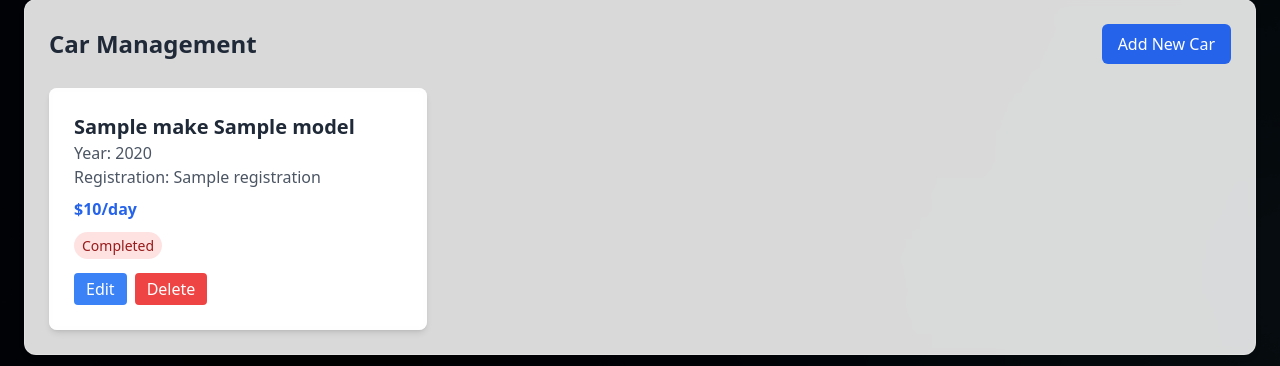
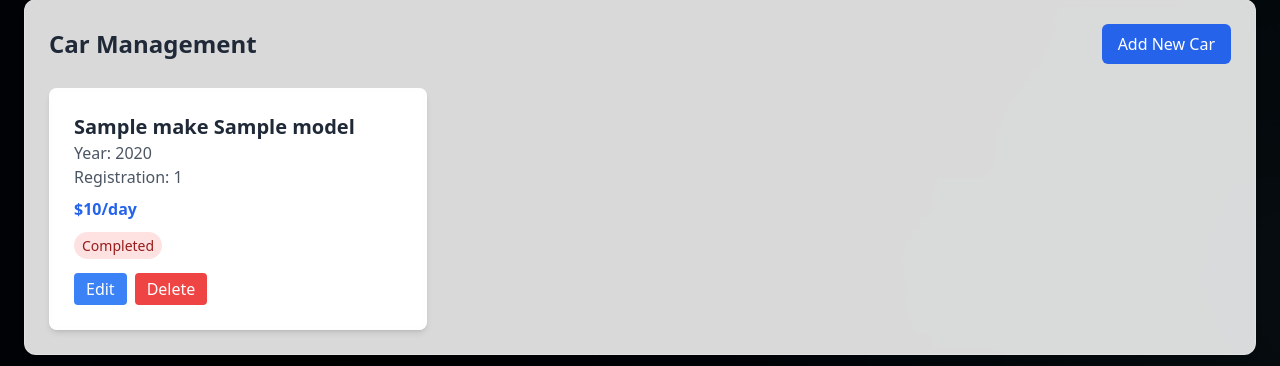
Before and after one commit to cyrax3589/Car_Rental_Management_System, a Flask app: template templates/admin/cars.html in a window 1280 px wide. Shown: the part 77-443 px from the top of the page. Run offline with Flask 3, Linux system fonts and the light colour scheme; the template is opened without the code that fills it: most values are stand-ins (such as "Sample title", 1, 10 or a date in 2020); some libraries are stand-ins or nearby versions.

Commit message:
Update cars.html

```diff
--- a/templates/admin/cars.html
+++ b/templates/admin/cars.html
@@ -88,7 +88,7 @@
                         {% endif %}
                     </h3>
                     <p class="text-gray-600">Year: {{ car.year or 'N/A' }}</p>
-                    <p class="text-gray-600">Registration: {{ car.registration or 'N/A' }}</p>
+                    <p class="text-gray-600">Registration: {{ car.registration_number or car.registration or 'N/A' }}</p>
                     <p class="text-blue-600 font-bold mt-2">${{ car.price_per_day }}/day</p>
                     <div class="mt-3">
                         <span class="px-2 py-1 rounded-full text-sm
```
